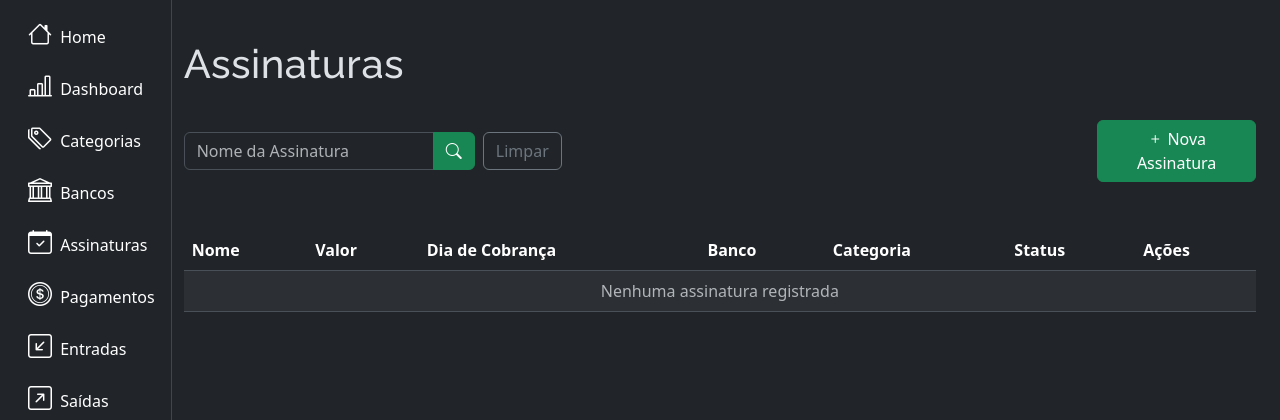
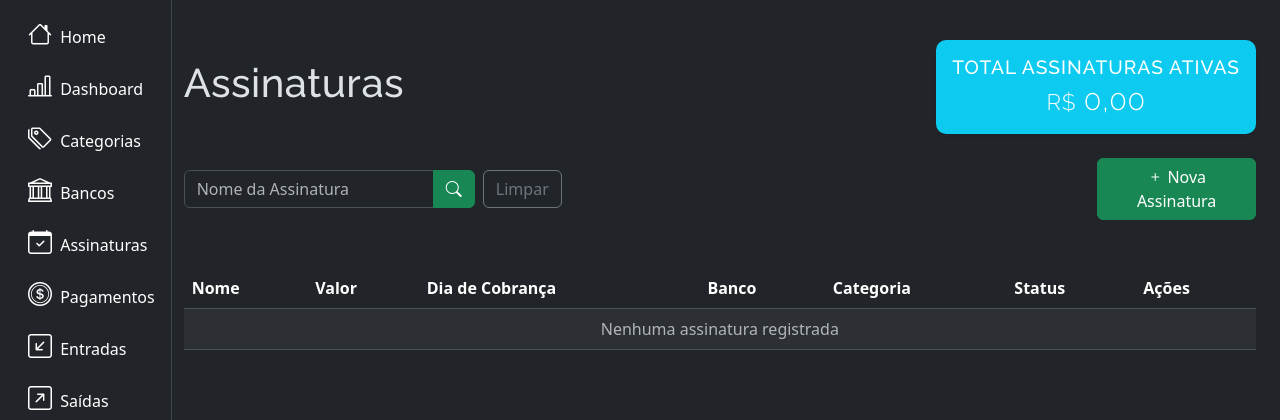
Before and after one commit to guilhermeAndrade07/gaw-finance, a Django app: page /signature/list/ in a window 1280 px wide. Shown: the part 86-506 px from the top of the page. Run offline with Django 5.2, Linux system fonts and the light colour scheme; the visitor is signed in with stand-in values (Sample User, id 1); data that the repository does not hold is empty.

Commit message:
Att in signatures

```diff
--- a/app/metrics.py
+++ b/app/metrics.py
@@ -5,6 +5,7 @@ from calendar import monthrange
 from inflows.models import Inflow
 from outflows.models import Outflow
 from categories.models import Category
+from signatures.models import Signature
 import json
 
 
@@ -39,11 +40,14 @@ def get_finance_metrics():
     total_outflows = Outflow.objects.aggregate(Sum('value'))['value__sum'] or 0
     total_balance = total_inflows - total_outflows
 
+    total_signatures = Signature.objects.filter(is_active=True).aggregate(Sum('value'))['value__sum'] or 0
+
     return {
         'total_balance': number_format(total_balance, decimal_pos=2, force_grouping=True),
         'inflows_month': number_format(inflows_month, decimal_pos=2, force_grouping=True),
         'outflows_month': number_format(outflows_month, decimal_pos=2, force_grouping=True),
         'balance_month': number_format(balance_month, decimal_pos=2, force_grouping=True),
+        'total_signatures': number_format(total_signatures, decimal_pos=2, force_grouping=True),
     }
 
 
--- a/app/views.py
+++ b/app/views.py
@@ -10,7 +10,6 @@ import json
 
 @login_required(login_url='login')
 def home(request):
-    generate_signature_outflows()
     value_metrics = metrics.get_finance_metrics()
     investment_data = metrics.get_investment()
     value_metrics.update(investment_data)
--- a/signatures/templates/signature_list.html
+++ b/signatures/templates/signature_list.html
@@ -6,11 +6,22 @@ GAW Finance - Assinaturas
 
 {% block content %}
 
-<div class="row main-brand-font">
-    <h1>Assinaturas</h1>
+<div class="row main-brand-font align-items-center mb-4">
+    <div class="col-md-6">
+        <h1>Assinaturas</h1>
+    </div>
+    <div class="col-md-6 d-flex justify-content-md-end">
+        <div class="card bg-info shadow-sm border-0" style="min-width: 280px; border-radius: 10px;">
+            <div class="card-body p-2.5 text-center">
+                <h6 class="card-title text-white text-uppercase font-weight-bold mb-1" style="font-size: 1.2rem; letter-spacing: 1px;">Total Assinaturas Ativas</h6>
+                <p class="card-text text-white font-weight-bold display-6" style="font-size: 1.8rem;">
+                    <span style="font-size:1.4rem;">R$</span> {{ total_signatures_value|floatformat:"2g" }}
+                </p>
+            </div>
+        </div>
+    </div>
 </div>
 
-<div class="mt-4"></div>
 
 <div class="row mb-5 align-items-center">
     <div class="col-md-10">
--- a/signatures/views.py
+++ b/signatures/views.py
@@ -16,14 +16,18 @@ class SignatureListView(LoginRequiredMixin, ListView):
     context_object_name = 'signatures'
 
     def get_queryset(self):
-        # Trigger generation before listing
-        generate_signature_outflows()
-
         queryset = super().get_queryset()
         name = self.request.GET.get('name')
         if name:
             queryset = queryset.filter(name__icontains=name)
         return queryset
+
+    def get_context_data(self, **kwargs):
+        context = super().get_context_data(**kwargs)
+        from django.db.models import Sum
+        total_value = Signature.objects.filter(is_active=True).aggregate(Sum('value'))['value__sum'] or 0
+        context['total_signatures_value'] = total_value
+        return context
 
 
 class SignatureCreateView(LoginRequiredMixin, CreateView):
```
Also changed, not shown: app/templates/components/_dashboard_metrics.html (+11 -2 lines).
